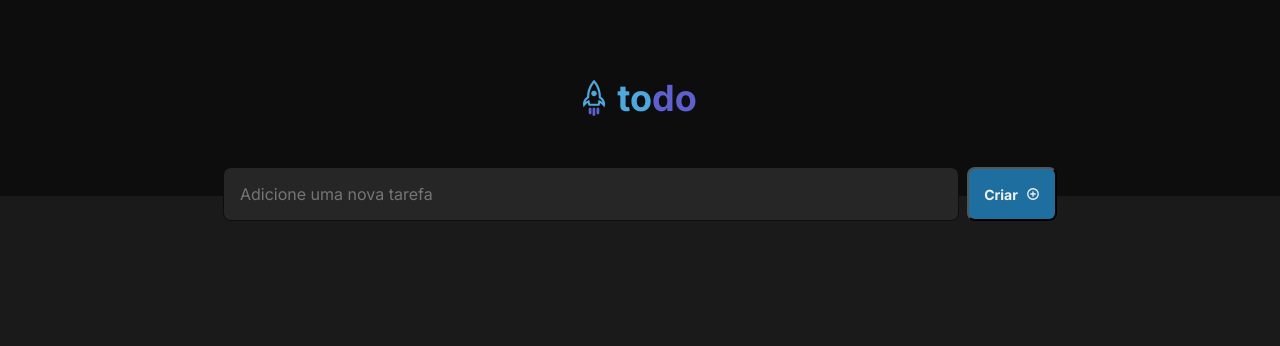
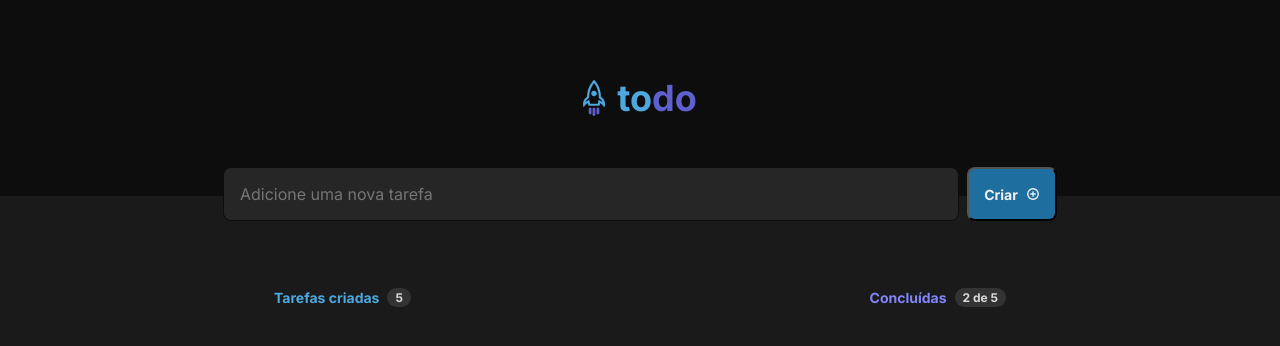
Before and after one commit to didierpg/todo-list, a React (Vite) app: page / in a window 1280 px wide. Shown: the top 346 px of the page. Built offline with nearby package versions, Linux system fonts and the light colour scheme.

Commit message:
feat: add `TaskContainer` component and its CSS module into App
Also
`TaskContainer` children components `TaskSummary`and `TaskList` with its children `Task` component

```diff
--- a/src/App.tsx
+++ b/src/App.tsx
@@ -1,12 +1,14 @@
 import "./App.css";
 import { Header } from "./components/Header";
 import { TaskAdder } from "./components/TaskAdder";
+import { TaskContainer } from "./components/TaskContainer";
 
 function App() {
   return (
     <>
       <Header />
       <TaskAdder />
+      <TaskContainer />
     </>
   );
 }
--- /dev/null
+++ b/src/components/TaskContainer/TaskList/Task/index.tsx
@@ -0,0 +1,5 @@
+import styles from "./styles.module.css";
+
+export function Task() {
+  return <div className={styles.task}></div>;
+}
--- /dev/null
+++ b/src/components/TaskContainer/TaskList/Task/styles.module.css
@@ -0,0 +1,2 @@
+.task {
+}
--- /dev/null
+++ b/src/components/TaskContainer/TaskList/index.tsx
@@ -0,0 +1,5 @@
+import styles from "./styles.module.css";
+
+export function TaskList() {
+  return <div className={styles.task}></div>;
+}
--- /dev/null
+++ b/src/components/TaskContainer/TaskList/styles.module.css
@@ -0,0 +1,2 @@
+.tasklist {
+}
--- /dev/null
+++ b/src/components/TaskContainer/TaskSummary/index.tsx
@@ -0,0 +1,16 @@
+import styles from "./styles.module.css";
+
+export function TaskSummary() {
+  return (
+    <div className={styles.tasksummary}>
+      <div className={styles.created}>
+        <strong>Tarefas criadas</strong>
+        <strong>5</strong>
+      </div>
+      <div className={styles.done}>
+        <strong>Concluídas</strong>
+        <strong>2 de 5</strong>
+      </div>
+    </div>
+  );
+}
--- /dev/null
+++ b/src/components/TaskContainer/TaskSummary/styles.module.css
@@ -0,0 +1,45 @@
+.tasksummary {
+  display: flex;
+  justify-content: space-between;
+  padding: 8px 2px;
+}
+
+.tasksummary .created {
+  display: flex;
+  align-items: center;
+  gap: 0.5rem;
+}
+
+.tasksummary .created :first-child {
+  color: var(--blue);
+  font-size: 0.875rem;
+}
+
+.tasksummary .created :last-child {
+  color: var(--gray-200);
+  font-size: 0.75rem;
+
+  background-color: var(--gray-400);
+  border-radius: 999px;
+  padding: 0.125rem 0.5rem;
+}
+
+.tasksummary .done {
+  display: flex;
+  align-items: center;
+  gap: 0.5rem;
+}
+
+.tasksummary .done :first-child {
+  color: var(--purple);
+  font-size: 0.875rem;
+}
+
+.tasksummary .done :last-child {
+  color: var(--gray-200);
+  font-size: 0.75rem;
+
+  background-color: var(--gray-400);
+  border-radius: 999px;
+  padding: 0.125rem 0.5rem;
+}
--- /dev/null
+++ b/src/components/TaskContainer/index.tsx
@@ -0,0 +1,12 @@
+import styles from "./styles.module.css";
+import { TaskList } from "./TaskList";
+import { TaskSummary } from "./TaskSummary";
+
+export function TaskContainer() {
+  return (
+    <div className={styles.taskcontainer}>
+      <TaskSummary />
+      <TaskList />
+    </div>
+  );
+}
--- /dev/null
+++ b/src/components/TaskContainer/styles.module.css
@@ -0,0 +1,4 @@
+.taskcontainer {
+  margin: 5.25rem auto;
+  width: 736px;
+}
```
